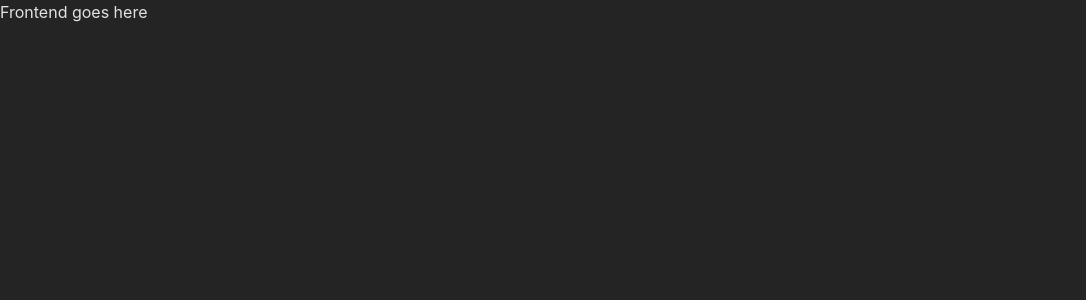
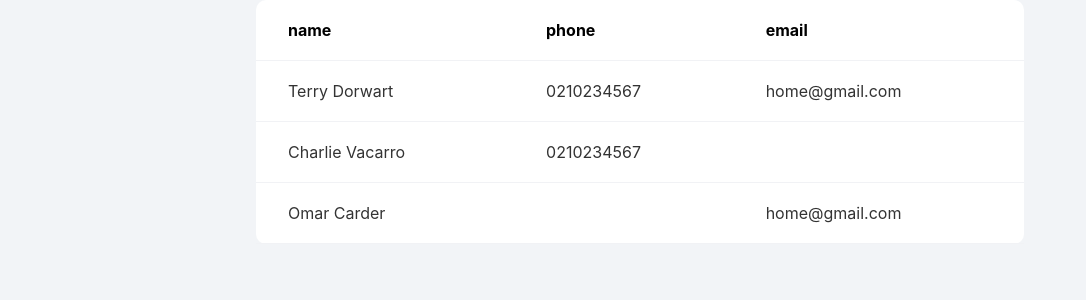
Before and after one commit to shisole/carepatron_frontend, a React (Vite) app: page / in a window 1280 px wide. Shown: the top 300 px of the page, without its empty margins (0-1086 px from the left). Built offline with nearby package versions, Linux system fonts and the light colour scheme.

Commit message:
implementation and cleanup

```diff
--- a/src/App.tsx
+++ b/src/App.tsx
@@ -1,3 +1,12 @@
+import ClientsTable from './components/ClientsTable';
+import DefaultLayout from './components/Layout/DefaultLayout';
+import theme from './styles/theme';
+import { ThemeProvider } from 'styled-components';
+
 export const App = () => {
- return <>Frontend goes here</>
+ return <ThemeProvider theme={theme}>
+    <DefaultLayout>
+      <ClientsTable />
+    </DefaultLayout>
+ </ThemeProvider>
 }
```
Also changed, not shown: src/components/index.tsx (deleted).
